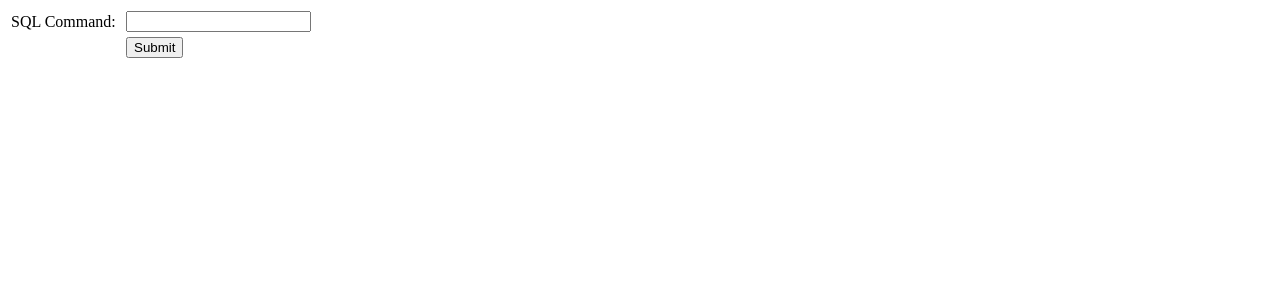
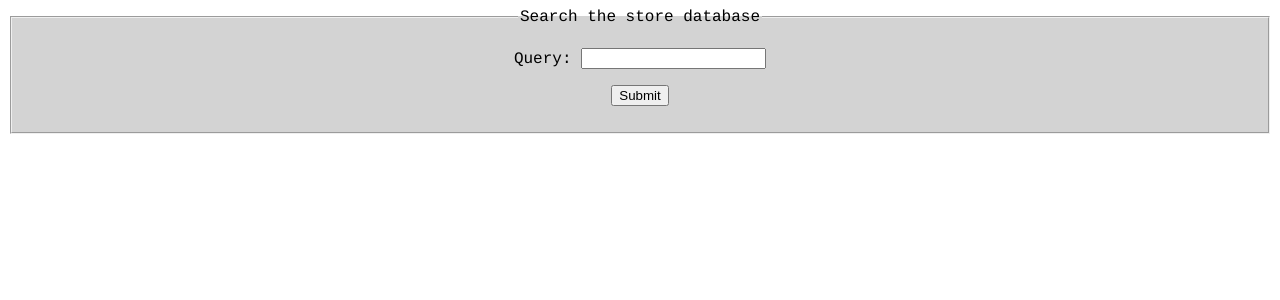
Before and after one commit to psudendra/csci3287, a PHP site: page / in a window 1280 px wide. Shown: the top 300 px of the page. Run offline with PHP 8.4, Linux system fonts and the light colour scheme.

Commit message:
Updated webpage

```diff
--- a/index.php
+++ b/index.php
@@ -1,35 +1,46 @@
+<!DOCTYPE HTML>
+<html>
+<head>
+<meta charset="UTF-8">
+<title>Database Final</title>
+<style type="text/css">
+body {
+	text-align:center;
+	color: black;
+	background-color: white;
+	font-family: Courier;
+}
 
-<!DOCTYPE html>
-	<head>
-		<title>Database Final</title>
+fieldset {
+	font-size:1.0em;
+	background-color: lightgrey;
+}
+
+.fancy {
+	color: blue;
+	background-color: white;
+}
+
+</style>
 </head>
+
 <body>
-		<!-- This forms has the command text box and the submit button -->
+
 <form method="post" action="<?php $_PHP_SELF ?>">
-			<table width="400" border="0" cellspacing="1" cellpadding="2">
-				<tr>
-					<!-- text that will go next to the text box -->
-					<td width="110">SQL Command:</td>
+<fieldset>
+<legend>Search the store database</legend>
+<p>
+<label for="sql_command">Query: </label>
+<input name="sql_command" type="text" id="sql_command">
+</p>
+<p>
+<input name="update" type="submit" id="update" value="Submit">
+</p>
+</fieldset>
+</form>
 
-					<!-- text box /-->
-					<td><input name="sql_command" type="text" id="sql_command"></td>
-				</tr>
-				<tr>
-					<td width="100"> </td>
-					<td>
-						<!-- submit button -->
-						<input name="update" type="submit" id="update" value="Submit">
-					</td>
-				</tr>
-				<tr>
-					<td width="100"> </td>
-					<td> </td>
-				</tr>
-			</table>
-		</form>
 <?php
-			if(isset($_POST['update']))
-			{
+	if(isset($_POST['update'])) {
 		$dbhost = 'localhost';	// IP address / location of the db
 		$dbuser = 'root';			// username
 		$dbpass = '';			// password
@@ -37,8 +48,7 @@
 		$con = mysql_connect($dbhost, $dbuser, $dbpass);
 
 		// check to make sure you are connected
-				if(! $con )
-				{
+		if(! $con ) {
 			die('Could not connect: ' . mysql_error());
 		}
 
@@ -52,40 +62,39 @@
 		$retval = mysql_query($sql, $con);
 
 		// if the mysql_query returned an error code, kill it and display the error
-				if(! $retval )
-				{
+		if(! $retval ) {
 			die('<br>Could not update data: ' . mysql_error());
 		}
-				else
-				{
+		else {
 			// promp for successful update
-					echo "Updated data successfully<br>";
+			print "Updated data successfully<br>";
 
 			// display the return values in a table
-					echo "<table style='width:100%'>";	// begining table
+			print "<table style='width:100%' class='fancy'>";	// begining table
 			$i=0;
-					echo '<tr>';
+			print '<tr>';
 			while($i < mysql_num_fields($retval)){
 				$meta=mysql_fetch_field($retval,$i);
-						echo '<td>'.$meta->name.'</td>';
+				print '<td>'.$meta->name.'</td>';
 				$i=$i+1;
 			}
-					echo '</tr>';
+			print '</tr>';
 
 
-					while($record = mysql_fetch_row($retval)){
-						echo "<tr>";	// start table row
+			while($record = mysql_fetch_row($retval)) {
+				print "<tr>";	// start table row
 				foreach($record as $key => $value){
-							echo "<td> ".$record[$key]." </td>";	// add one data element
+					print "<td> ".$record[$key]." </td>";	// add one data element
 				}
-						echo "</tr>";	// end table row
+				print "</tr>";	// end table row
 			}
-					echo "</table>";	// end table
+			print "</table>";	// end table
 		}
 
 		// close the connection
 		mysql_close($con);
 	}
 ?>
+
 </body>
 </html>
```
Lines whose indentation alone changed are shown as unchanged.
